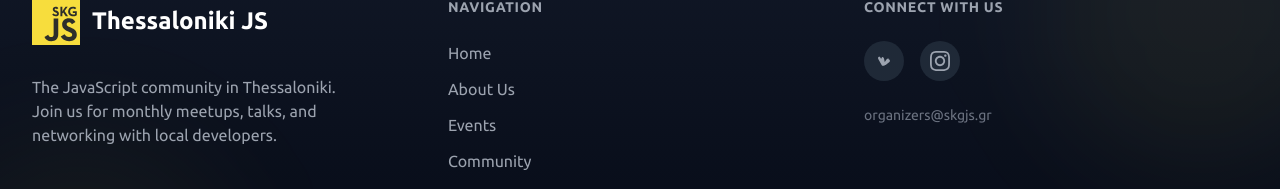
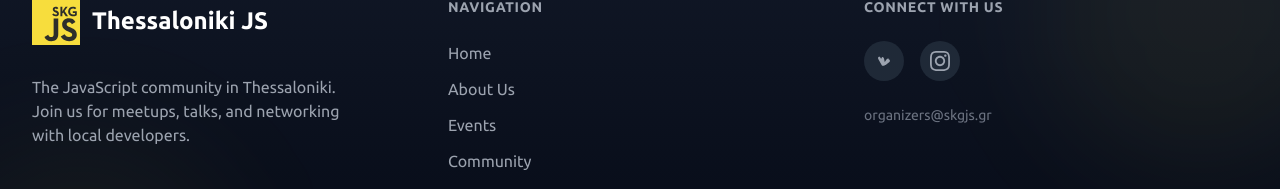
Before and after one commit to georgiosgiatsidis/skgjs-website, a Next.js app: page /community in a window 1280 px wide. Shown: the part 3463-3652 px from the top of the page. Built offline with nearby package versions, Linux system fonts and the light colour scheme; no server answers.

Commit message:
Minor text fixes

```diff
--- a/components/layout/Footer.tsx
+++ b/components/layout/Footer.tsx
@@ -77,8 +77,8 @@
                 </span>
               </Link>
               <p className="max-w-xs text-gray-600 dark:text-gray-400">
-                  The JavaScript community in Thessaloniki. Join us for monthly meetups, talks, and
-                  networking with local developers.
+                The JavaScript community in Thessaloniki. Join us for meetups, talks, and networking
+                with local developers.
               </p>
             </div>
 
@@ -127,10 +127,7 @@
                 })}
               </div>
               <p className="text-sm text-gray-500 dark:text-gray-500">
-                  <a
-                    href={`mailto:${email}`}
-                    className="transition-colors hover:text-js-yellow"
-                  >
+                <a href={`mailto:${email}`} className="transition-colors hover:text-js-yellow">
                   {email}
                 </a>
               </p>
--- a/content/site-config.md
+++ b/content/site-config.md
@@ -13,15 +13,14 @@
 
 ## About SKG JS
 
-We're a community of JavaScript enthusiasts in Thessaloniki, Greece. Founded in 2022, we organize monthly meetups covering everything from beginner-friendly intros to advanced deep dives.
+We're a community of JavaScript enthusiasts in Thessaloniki, Greece. Founded in 2024, we organize meetups covering everything from beginner-friendly intros to advanced deep dives.
 
 **Our Mission**: Foster a welcoming, inclusive community where developers of all skill levels can learn, share, and grow together.
 
 **What We Do**:
 
-- Monthly technical talks and workshops
+- Technical talks and workshops
 - Networking events
-- Code challenges and hackathons
 - Community support and mentorship
 
 Everyone is welcome, regardless of experience level. Come for the talks, stay for the community!
```
Lines whose indentation alone changed are shown as unchanged.
